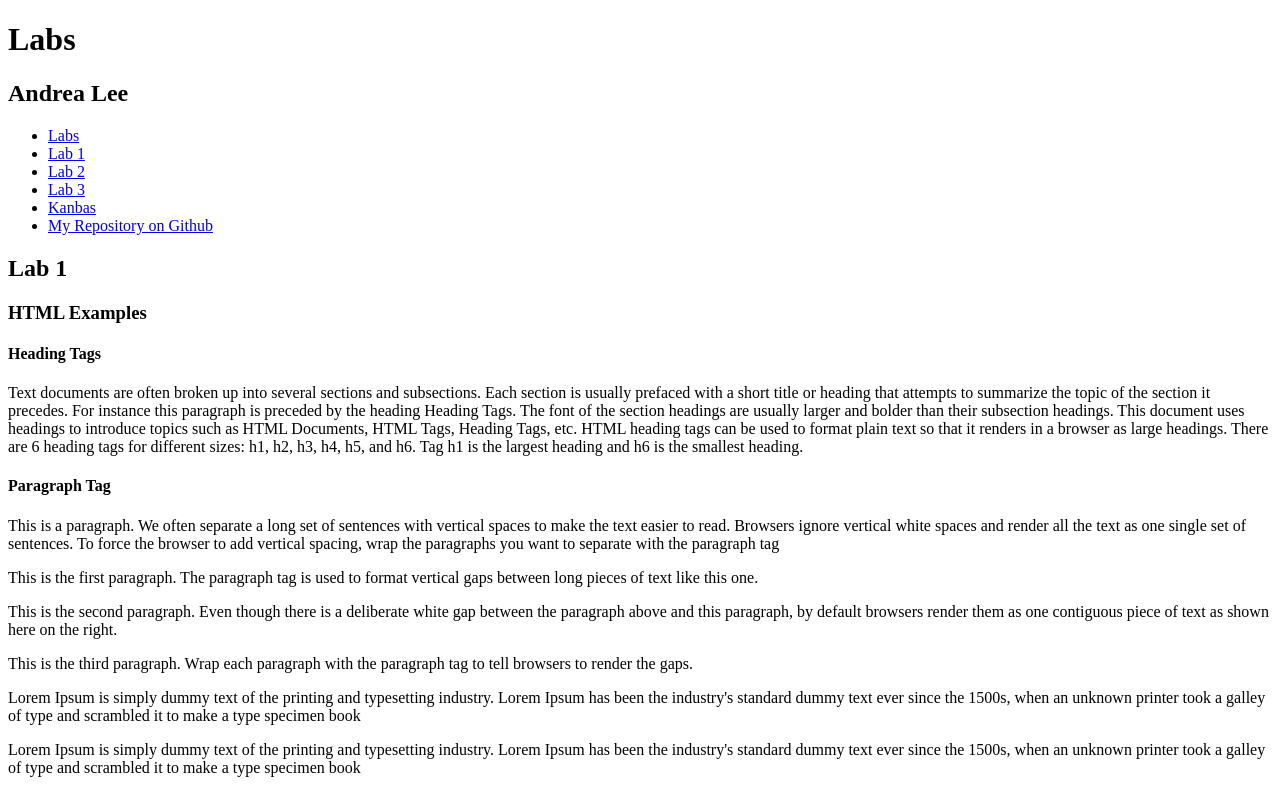
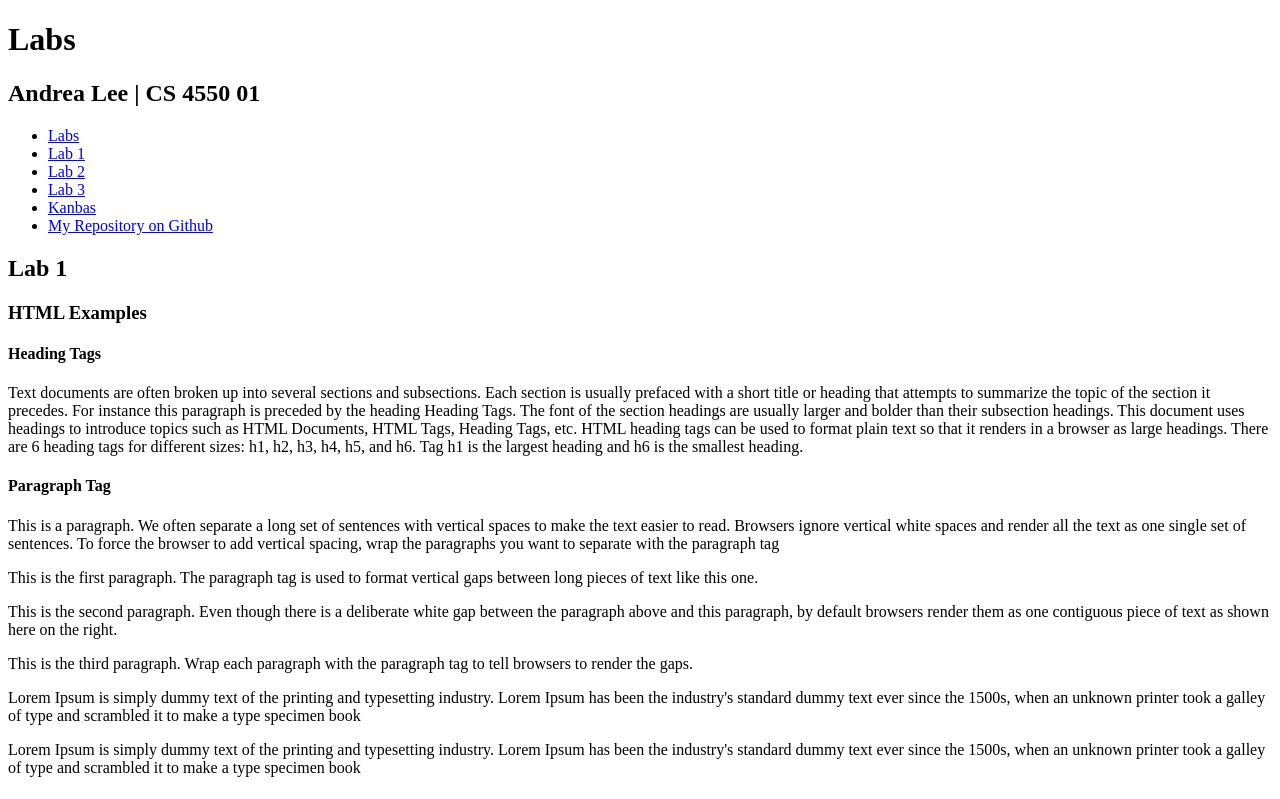
Before and after one commit to leeyandrea/kanbas-react-web-app, a React (Create React App) app: page /#/Labs/Lab1 in a window 1280 px wide. Shown: the top 799 px of the page. Built offline with nearby package versions, Linux system fonts and the light colour scheme.

Commit message:
added section name

```diff
--- a/src/Labs/index.tsx
+++ b/src/Labs/index.tsx
@@ -8,7 +8,7 @@ export default function Labs() {
     return (
         <div>
             <h1>Labs</h1>
-            <h2>Andrea Lee</h2>
+            <h2>Andrea Lee | CS 4550 01</h2>
             <TOC />
             <Routes>
                 <Route path="/" element={<Navigate to="Lab1" />} />
```
